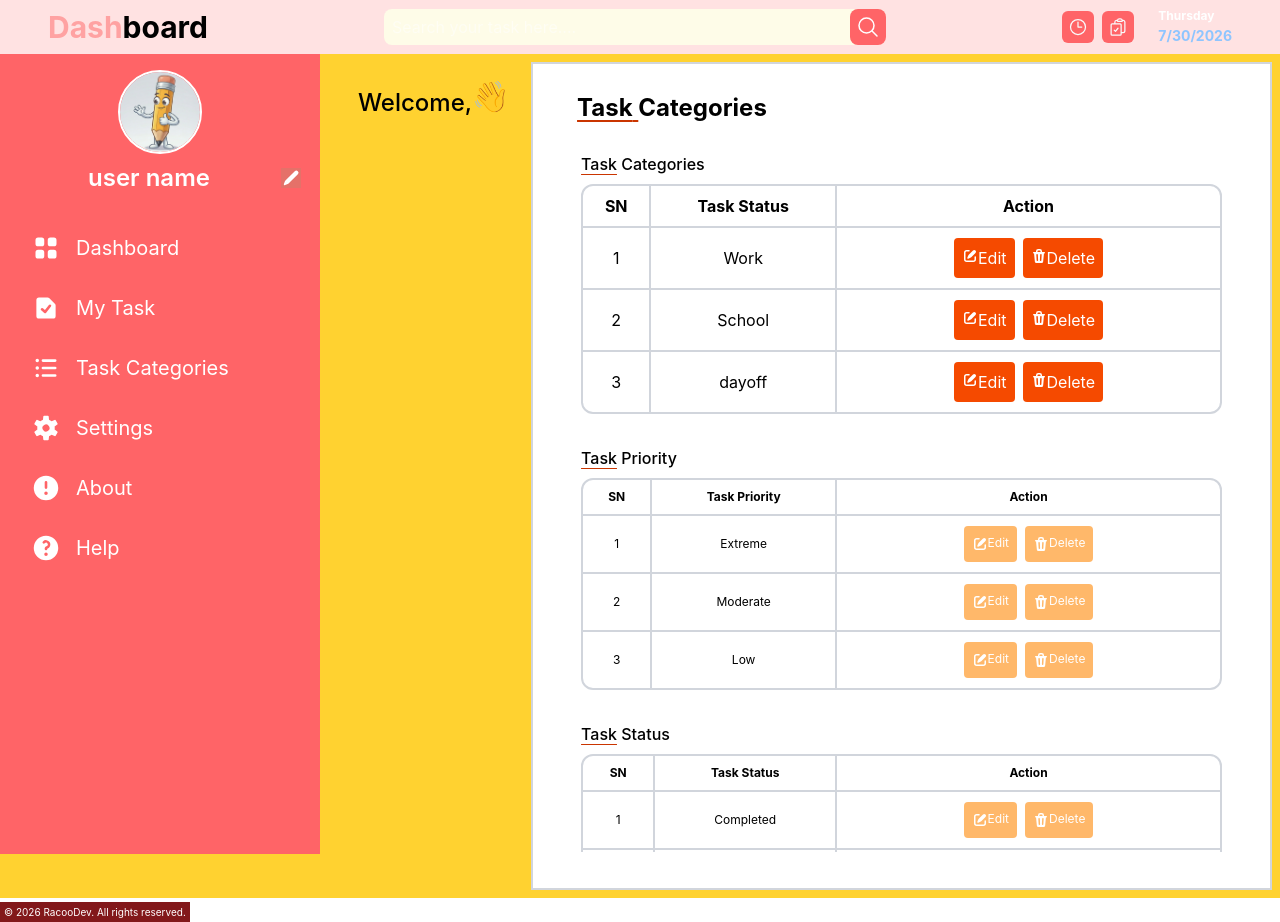
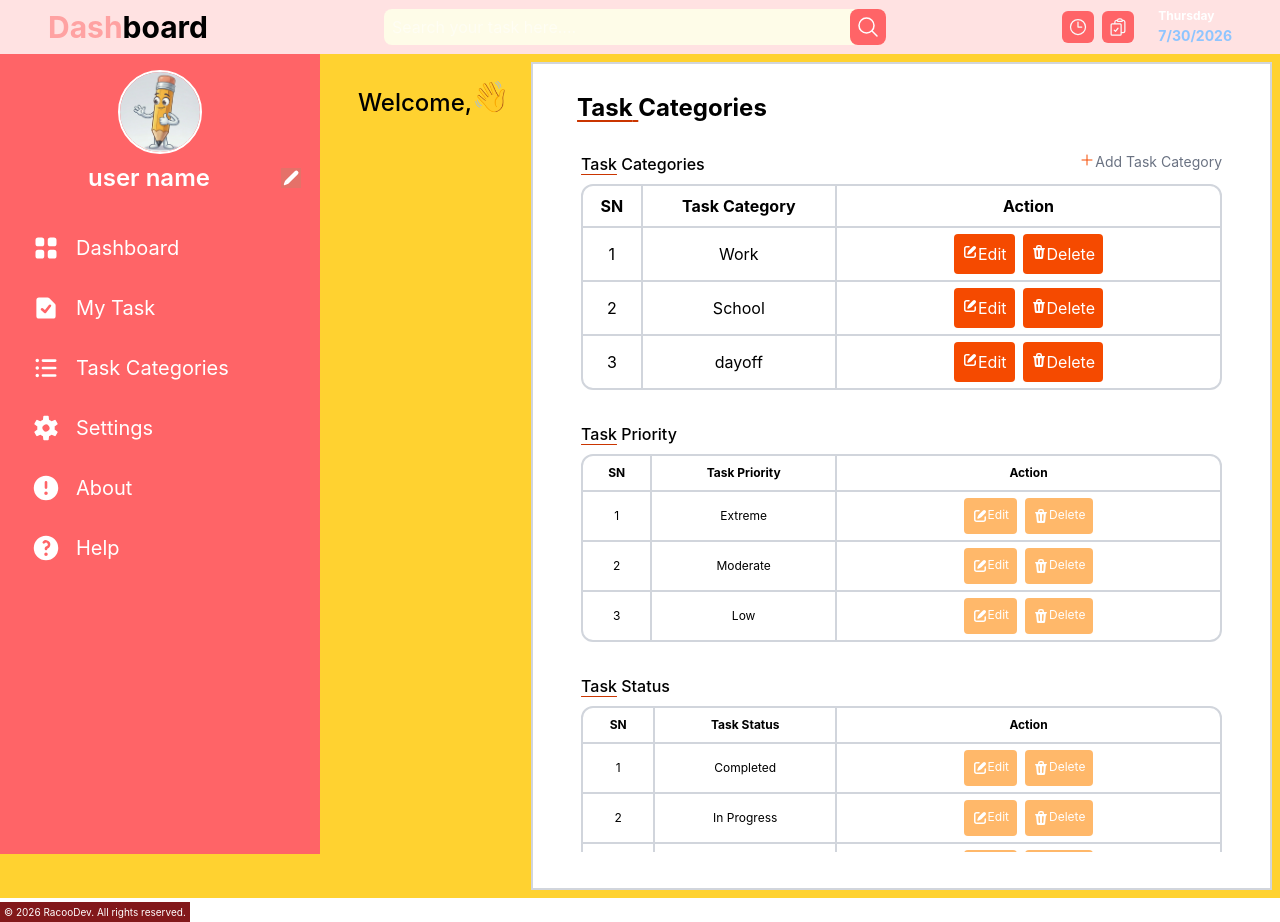
Before and after one commit to karinatuyuc/my-todo-list-React, a React (Vite) app: page / in a window 1280 px wide. Both pictures are taken after a click on the item "Task Categories". Built offline with nearby package versions, Linux system fonts and the light colour scheme.

Commit message:
add functionality to button add category

```diff
--- a/src/Dashboard.jsx
+++ b/src/Dashboard.jsx
@@ -178,7 +178,6 @@ export default function Dashboard({
               <TaskCategories
                priorities={priorities}
                createCategories={createCategories}
-               setCreateCategories={setCreateCategories}
               />
             ) : activeView === "Settings" ? (
               <Settings />
--- a/src/componentes/TaskCategories/TaskCategories.jsx
+++ b/src/componentes/TaskCategories/TaskCategories.jsx
@@ -1,15 +1,15 @@
-//import { useState } from "react";
-//import { CreateCategoryModal } from "./modals/CreateCategoryModal";
+import { useState } from "react";
 import { TaskPriority } from "./modals/PriorityModals";
 import { TaskStatus } from "./modals/StatusModals";
+import { CreateCategoryModal } from "./modals/CreateCategoryModal";
 import { EditModal } from "../../editModal";
+import { DeleteTaskModal } from "../../optionModals/DeleteModal";
 import { TrashIcon, PencilSquareIcon } from "@heroicons/react/16/solid";
-
-import { CreateCategoryModal } from "./modals/CreateCategoryModal";
+import { PlusIcon } from "@heroicons/react/24/outline";
 
 
-export function TaskCategory({ setEditStatus, createCategories }) {
 
+export function TaskCategory({ createCategories, setDeleteCategory }) {
   return (
     <>
       <div className=" bg-white flex rounded-xl border-2 border-gray-300 mt-2 w-full">
@@ -17,7 +17,7 @@ export function TaskCategory({ setEditStatus, createCategories }) {
           <thead>
             <tr>
               <th className="p-2 border-r-2 border-gray-300">SN</th>
-              <th className="p-2 border-l-2 border-gray-300">Task Status</th>
+              <th className="p-2 border-l-2 border-gray-300">Task Category</th>
               <th className="p-2 border-l-2 border-gray-300">Action</th>
             </tr>
           </thead>
@@ -29,17 +29,17 @@ export function TaskCategory({ setEditStatus, createCategories }) {
                 <td className="border-r-2 border-gray-300">{categoria}</td>
 
                 <td className="text-black w-1/12 p-1.5 lg:w-96">
-                  <div className="gap-2 p-1 flex justify-items-center justify-center text-white text-center">
+                  <div className="gap-2 flex justify-items-center justify-center text-white text-center">
                     <button
                       className="bg-orange-600 flex p-1 rounded-sm lg:p-2 cursor-pointer"
-                      onClick={() => console.log("Se abre modal para editar")}
+                      onClick={() => console.log('se abre el edot moal')}
                     >
                       <PencilSquareIcon className="w-4 h-5" />
                       Edit
                     </button>
                     <button
                       className={`bg-orange-600 text-white flex p-1 rounded-sm lg:p-2 cursor-pointer`}
-                      onClick={() => console.log("Se abre modal para eliminar")}
+                      onClick={() => setDeleteCategory(true)}
                     >
                       <TrashIcon className="w-4 h-5 " />
                       Delete
@@ -59,16 +59,21 @@ export function TaskCategory({ setEditStatus, createCategories }) {
   /**Padre */
 }
 export function TaskCategories({
-  setEditStatus,
   priorities,
-  createCategories,
-  setCreateCategories,
+  createCategories
 }) {
-  //const [editStatus, setEditStatus] = useState(false);
+  const [openCreate, setOpenCreate] = useState(false);
+  const [deleteCategory, setDeleteCategory] = useState(false);
 
   return (
     <>
-      <div className="h-screen m-1 p-0.5 lg:p-4 text-black relative">
+
+    {openCreate ? (
+      <CreateCategoryModal
+       setOpenEdit={setOpenCreate}
+      />
+    ) :
+    <div className="h-screen m-1 p-0.5 lg:p-4 text-black">
         <div className="flex flex-col gap-5 mb-6 ">
           <div className="text-3xl lg:text-2xl font-bold">
             <span className="underline decoration-orange-700 underline-offset-4">
@@ -79,12 +84,10 @@ export function TaskCategories({
         </div>
 
         <div className="flex flex-col gap-8 p-1 max-h-11/12 overflow-y-scroll">
+          <div className="">
 
 
-          <div className="">
-
-            <div>
-
+            <div className="flex justify-between">
               <span className="font-medium">
                 <span className="underline decoration-orange-700 underline-offset-4">
                   Task
@@ -92,29 +95,30 @@ export function TaskCategories({
                 Categories
               </span>
 
-            <div>
-
+              <div className="text-gray-500 text-sm flex">
+                <button className="flex cursor-pointer"
+                  onClick={() => setOpenCreate(true)}
+                >
+                  <PlusIcon className="w-4 h-4 text-orange-600 font-bold"/>
+                  Add Task Category
+                </button>
               </div>
             </div>
 
-
-
             <TaskCategory
-              setEditStatus={setEditStatus}
               createCategories={createCategories}
+              setDeleteCategory={setDeleteCategory}
             />
           </div>
 
           <div className="">
             <div className="font-medium">
-
               <div>
                 <span className="underline decoration-orange-700 underline-offset-4">
                   Task
                 </span>{" "}
                 Priority
               </div>
-
             </div>
             <TaskPriority priorities={priorities} />
           </div>
@@ -130,7 +134,8 @@ export function TaskCategories({
             <TaskStatus />
           </div>
         </div>
-      </div>
+      </div> }
+
     </>
   );
 }
--- a/src/componentes/TaskCategories/modals/CreateCategoryModal.jsx
+++ b/src/componentes/TaskCategories/modals/CreateCategoryModal.jsx
@@ -1,34 +1,41 @@
-export function CreateCategoryModal({ setShowCategoryModal }) {
+export function CreateCategoryModal({ setOpenEdit }) {
   return (
     <>
-      <div className="bg-red-700 h-full w-full flex flex-col gap-4 p-4 rounded-2xl text-black relative">
-
-        <div className="flex items-center justify-between p-2.5 text-lg font-bold">
-          <div className="text-lg">
+      <div className=" h-screen w-full flex flex-col gap-4 p-3 rounded-2xl text-black">
+        <div className="flex items-center justify-between p-1 text-lg font-bold">
+          <div className="text-2xl">
             <span className="underline underline-offset-8 decoration-amber-600">
-              Create {" "}
+              Create{" "}
             </span>
-            Catego
+            Categories
           </div>
-          <div className="text-lg underline underline-offset-4 decoration-black" onClick={() => setShowCategoryModal(false)}>
+          <div
+            className="text-lg underline underline-offset-4 decoration-black cursor-pointer"
+            onClick={() => setOpenEdit(false)}
+          >
             Go Back
           </div>
         </div>
 
         <div className="flex flex-col gap-4">
-          <label className="text-lg font-medium">Category Name</label>
+          <label htmlFor="category" className="text-sm font-medium">
+            Category Name
+          </label>
           <input
+            id="category"
             type="text"
-            className="w-full p-2.5 text-lg text-black rounded-md border-2 border-gray-300"
+            className="w-full p-1.5 text-lg text-black rounded-md border-2 border-gray-300"
           />
         </div>
 
         <div className="flex gap-4">
-          <button className="bg-orange-600 hover:bg-orange-700 text-white font-bold py-1.5 px-3 rounded w-32">
+          <button className="bg-orange-600 hover:bg-orange-700 text-white font-bold py-1.5 px-3 rounded w-32 cursor-pointer">
             Create
           </button>
-          <button className="bg-orange-600 hover:bg-orange-700 text-white font-bold py-1.5 px-3 rounded w-32"
-          onClick={() => setShowCategoryModal(false)}>
+          <button
+            className="bg-orange-600 hover:bg-orange-700 text-white font-bold py-1.5 px-3 rounded w-32 cursor-pointer"
+            onClick={() => setOpenEdit(false)}
+          >
             Cancel
           </button>
         </div>
--- a/src/componentes/TaskCategories/modals/PriorityModals.jsx
+++ b/src/componentes/TaskCategories/modals/PriorityModals.jsx
@@ -20,7 +20,7 @@ export function TaskPriority({ priorities }) {
                 <td className="border-r-2 border-gray-300">{priorities}</td>
 
                 <td className="text-black w-1/12 p-1.5 lg:w-96">
-                  <div className="gap-2 p-1 flex justify-items-center justify-center text-white text-center">
+                  <div className="gap-2 flex justify-items-center justify-center text-white text-center">
                     <button className={`bg-orange-600 flex p-1 rounded-sm lg:p-2 cursor-pointer ${disabledStyles}`} disabled={true}>
                       <PencilSquareIcon className="w-4 h-5" />
                       Edit
--- a/src/componentes/TaskCategories/modals/StatusModals.jsx
+++ b/src/componentes/TaskCategories/modals/StatusModals.jsx
@@ -22,7 +22,7 @@ export function TaskStatus() {
                 <td className="border-r-2 border-gray-300">{estado}</td>
 
                 <td className="text-black w-1/12 p-1.5 lg:w-96">
-                  <div className="gap-2 p-1 flex justify-items-center justify-center text-white text-center">
+                  <div className="gap-2 flex justify-items-center justify-center text-white text-center">
                     <button className={`bg-orange-600 flex p-1 rounded-sm lg:p-2 cursor-pointer ${disabledStyles}`} disabled={true}>
                       <PencilSquareIcon className="w-4 h-5" />
                       Edit
--- a/src/optionModals/DeleteModal.jsx
+++ b/src/optionModals/DeleteModal.jsx
@@ -4,7 +4,7 @@ export function DeleteTaskModal( { setDeleteTaskModal, selectedTask, deleteTask
   return (
     <>
      <div className="bg-amber-500/50 fixed inset-0 z-50 flex justify-center items-center">
-     <div className="bg-white rounded-lg shadow-xl w-96 p-6">
+     <div className="bg-white rounded-lg shadow-xl w-80 p-6">
         <h2 className="text-red-700 font-bold text-lg">Delete Task?</h2>
         <p className="text-gray-700 mt-2">This action cannot be undone. Are you sure you want to delete this task?
         </p>
```
Lines whose indentation alone changed are shown as unchanged.
